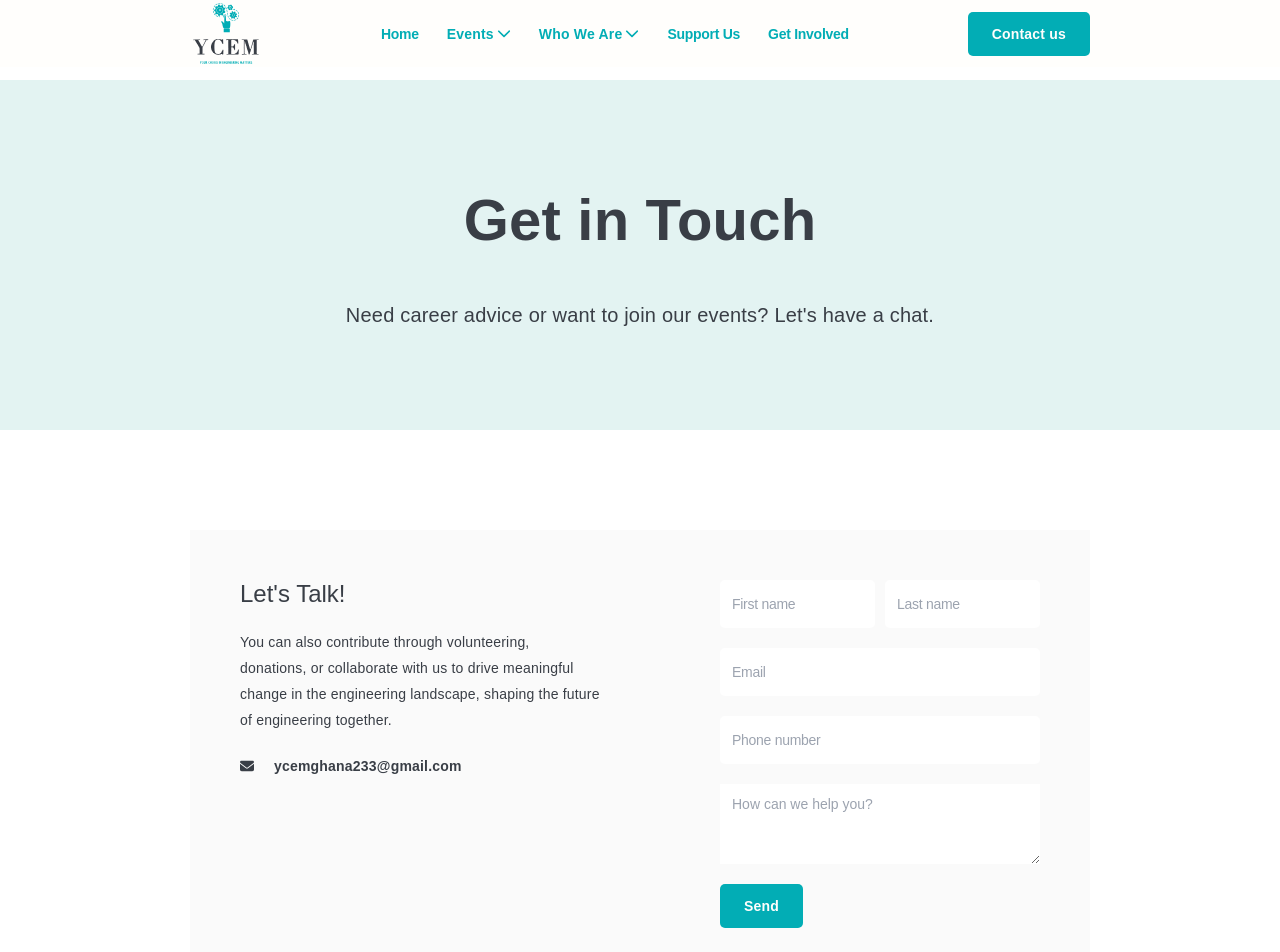
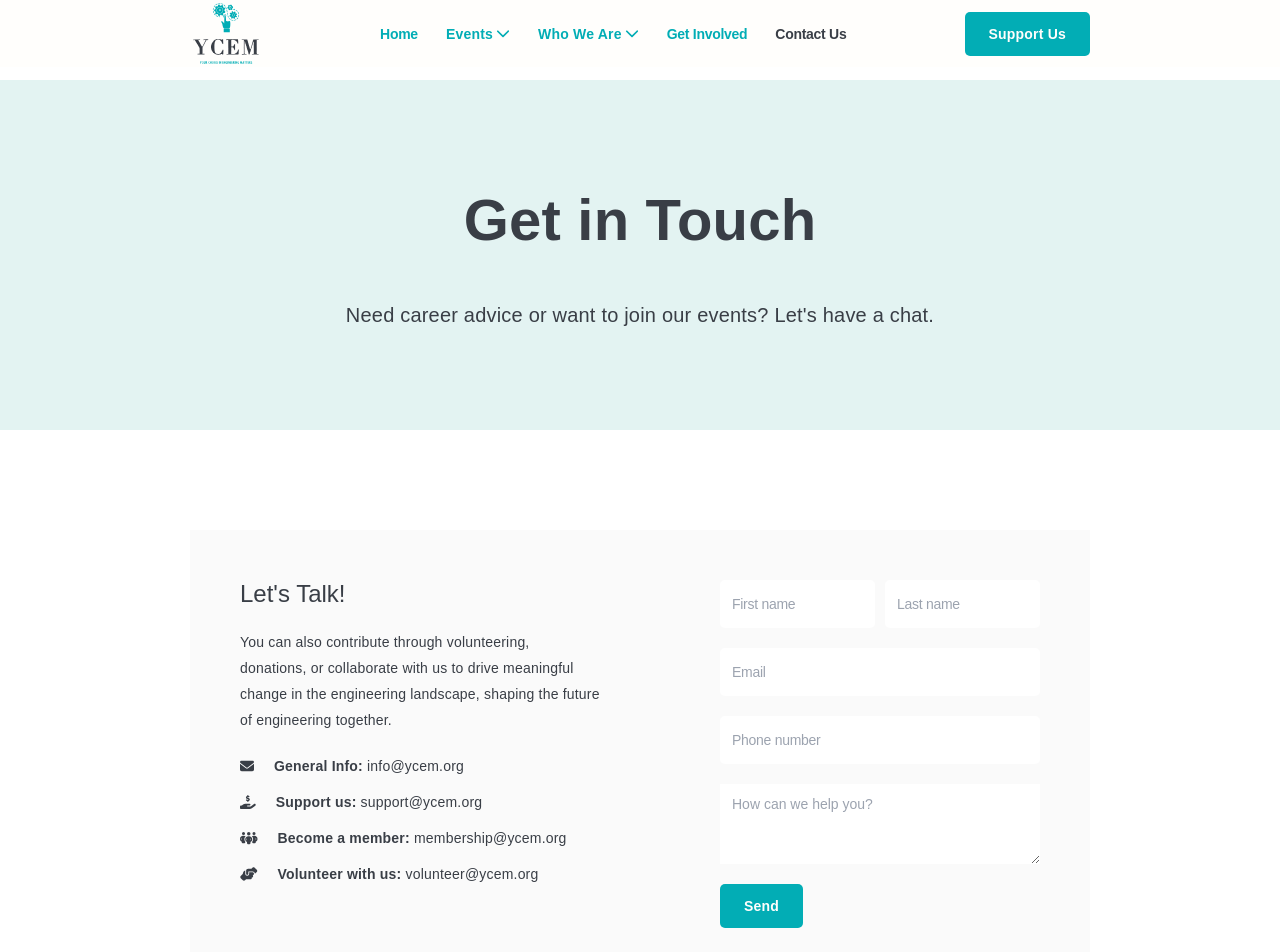
Before and after one commit to Josephine19001/ycem, a Next.js app: page /contact in a window 1280 px wide. Shown: the top 952 px of the page. Built offline with nearby package versions, Linux system fonts and the light colour scheme.

Commit message:
Change email js configuration and use new email

```diff
--- a/src/components/contact/contact.tsx
+++ b/src/components/contact/contact.tsx
@@ -1,12 +1,20 @@
-import React from "react";
+import React from 'react';
 
-import styled from "styled-components";
-import { FontAwesomeIcon } from "@fortawesome/react-fontawesome";
-import { faEnvelope } from "@fortawesome/free-solid-svg-icons";
+import styled from 'styled-components';
+import { FontAwesomeIcon } from '@fortawesome/react-fontawesome';
+import {
+  faEnvelope,
+  faHandHoldingDollar,
+  faPeopleGroup,
+  faHandshakeAngle
+} from '@fortawesome/free-solid-svg-icons';
 
-import IntroSection from "../shared/intro-section";
-import { FlexContainerRowSpaceBetween } from "../shared/containers";
-import ContactForm from "../shared/contact-form";
+import IntroSection from '../shared/intro-section';
+import {
+  FlexContainerColumnGapped,
+  FlexContainerRowSpaceBetween
+} from '../shared/containers';
+import ContactForm from '../shared/contact-form';
 
 const Container = styled.div`
   display: flex;
@@ -44,13 +52,45 @@ const Contact = () => {
             collaborate with us to drive meaningful change in the engineering
             landscape, shaping the future of engineering together.
           </p>
-          <FlexContainerRowSpaceBetween
-            style={{ justifyContent: "flex-start" }}
-            $gap="20px"
-          >
-            <FontAwesomeIcon icon={faEnvelope} />
-            <p style={{ fontWeight: 600 }}>ycemghana233@gmail.com</p>
-          </FlexContainerRowSpaceBetween>
+
+          <FlexContainerColumnGapped $alignitems="flex-start">
+            <FlexContainerRowSpaceBetween
+              style={{ justifyContent: 'flex-start' }}
+              $gap="20px"
+            >
+              <FontAwesomeIcon icon={faEnvelope} />
+              <p>
+                <strong>General Info:</strong> info@ycem.org
+              </p>
+            </FlexContainerRowSpaceBetween>
+            <FlexContainerRowSpaceBetween
+              style={{ justifyContent: 'flex-start' }}
+              $gap="20px"
+            >
+              <FontAwesomeIcon icon={faHandHoldingDollar} />
+              <p>
+                <strong>Support us:</strong> support@ycem.org
+              </p>
+            </FlexContainerRowSpaceBetween>
+            <FlexContainerRowSpaceBetween
+              style={{ justifyContent: 'flex-start' }}
+              $gap="20px"
+            >
+              <FontAwesomeIcon icon={faPeopleGroup} />
+              <p>
+                <strong>Become a member:</strong> membership@ycem.org
+              </p>
+            </FlexContainerRowSpaceBetween>
+            <FlexContainerRowSpaceBetween
+              style={{ justifyContent: 'flex-start' }}
+              $gap="20px"
+            >
+              <FontAwesomeIcon icon={faHandshakeAngle} />
+              <p>
+                <strong>Volunteer with us:</strong> volunteer@ycem.org
+              </p>
+            </FlexContainerRowSpaceBetween>
+          </FlexContainerColumnGapped>
         </LeftContainer>
         <ContactForm />
       </Container>
--- a/src/components/shared/constants.ts
+++ b/src/components/shared/constants.ts
@@ -41,12 +41,12 @@ export const navItems = [
     ]
   },
   {
-    href: '/support-us',
-    label: 'Support Us'
+    href: '/get-involved',
+    label: 'Get Involved'
   },
   {
-    href: '/get-involved',
-    label: 'Get Involved'
+    href: '/contact',
+    label: 'Contact Us'
   }
 ];
 
--- a/src/components/shared/topbar.tsx
+++ b/src/components/shared/topbar.tsx
@@ -1,17 +1,17 @@
-import React, { useState, useRef } from "react";
-import Image from "next/image";
-import { useRouter } from "next/router";
-import styled from "styled-components";
-import { useOnClickOutside } from "usehooks-ts";
-import { faBars, faXmark } from "@fortawesome/free-solid-svg-icons";
-import { FontAwesomeIcon } from "@fortawesome/react-fontawesome";
+import React, { useState, useRef } from 'react';
+import Image from 'next/image';
+import { useRouter } from 'next/router';
+import styled from 'styled-components';
+import { useOnClickOutside } from 'usehooks-ts';
+import { faBars, faXmark } from '@fortawesome/free-solid-svg-icons';
+import { FontAwesomeIcon } from '@fortawesome/react-fontawesome';
 
-import LogoSVG from "public/ycem-logo-no-bg.svg";
-import LogoSVGBg from "public/ycem-logo.svg";
-import NavLink from "./nav-link";
-import { FlexContainerRowSpaceBetween } from "./containers";
-import { navItems } from "./constants";
-import { ButtonPrimary } from "./buttons";
+import LogoSVG from 'public/ycem-logo-no-bg.svg';
+import LogoSVGBg from 'public/ycem-logo.svg';
+import NavLink from './nav-link';
+import { FlexContainerRowSpaceBetween } from './containers';
+import { navItems } from './constants';
+import { ButtonPrimary } from './buttons';
 
 export const LogoComponent = ({ footer }: { footer?: boolean }) => {
   return (
@@ -70,15 +70,15 @@ const TopBar = () => {
           </FlexContainerRowSpaceBetween>
         </Nav.Logo>
 
-        <FlexContainerRowSpaceBetween style={{ gap: "30px" }}>
+        <FlexContainerRowSpaceBetween style={{ gap: '30px' }}>
           <Nav.Items>
             <Navigation />
           </Nav.Items>
         </FlexContainerRowSpaceBetween>
 
         <Nav.ContactBtnContainer>
-          <ButtonPrimary onClick={() => router.push("/contact")}>
-            Contact us
+          <ButtonPrimary onClick={() => router.push('/support-us')}>
+            Support Us
           </ButtonPrimary>
         </Nav.ContactBtnContainer>
 
@@ -86,7 +86,7 @@ const TopBar = () => {
           <FontAwesomeIcon
             icon={isOpen ? faXmark : faBars}
             size="2x"
-            style={{ color: "var(--color-dark)", zIndex: "5" }}
+            style={{ color: 'var(--color-dark)', zIndex: '5' }}
             onClick={() => setIsOpen(!isOpen)}
           />
           <Nav.Overlay open={isOpen}>
@@ -94,7 +94,7 @@ const TopBar = () => {
               <Navigation closeNav={closeNav} />
               <ButtonPrimary
                 onClick={() => {
-                  router.push("/contact");
+                  router.push('/contact');
                   closeNav();
                 }}
               >
@@ -197,9 +197,9 @@ const Nav = {
     outline: none;
   `,
   Overlay: styled.div<{ open: boolean }>`
-    display: ${({ open }) => (open ? "flex" : "none")};
+    display: ${({ open }) => (open ? 'flex' : 'none')};
     flex-direction: column;
-    height: ${({ open }) => (open ? "100%" : 0)};
+    height: ${({ open }) => (open ? '100%' : 0)};
     width: 100%;
     transition: height 0.2s ease-in-out;
     background: var(--color-light);
@@ -209,7 +209,7 @@ const Nav = {
     right: 0;
   `,
   OverlayedItems: styled.ul<{ open: boolean }>`
-    display: ${({ open }) => (open ? "block" : "none")};
+    display: ${({ open }) => (open ? 'block' : 'none')};
     list-style: none;
     position: fixed;
     overflow: hidden;
@@ -235,5 +235,5 @@ const Nav = {
       line-height: 1.067em;
       text-decoration: none;
     }
-  `,
+  `
 };
```
Also changed, not shown: 1 other file (tests, documents, lock files or other folders).
